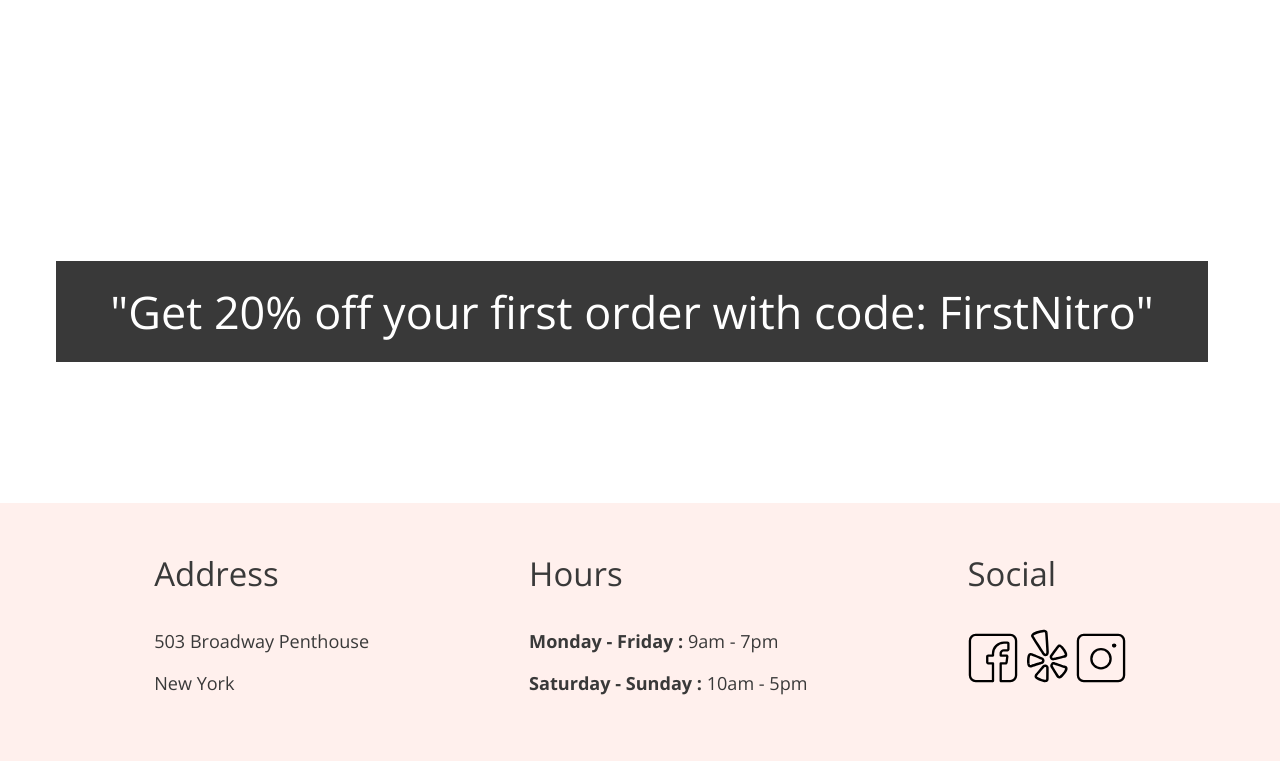
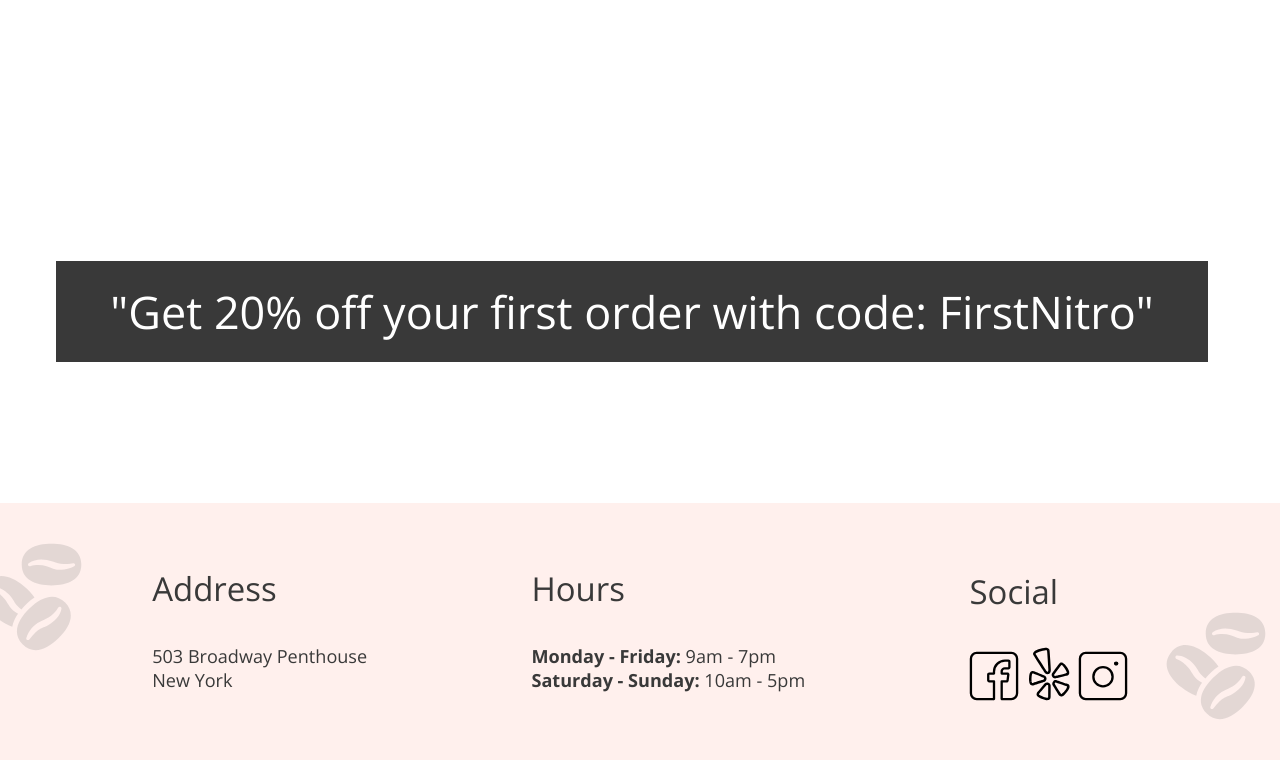
Before and after one commit to Roshfaleel/coffeeshop, a plain HTML site: page index.html in a window 1280 px wide. Shown: the part 2507-3268 px from the top of the page. Drawn offline with nearby package versions, Linux system fonts and the light colour scheme.

Commit message:
update footer

```diff
--- a/css/landing.css
+++ b/css/landing.css
@@ -2,6 +2,7 @@
 *::before,
 *::after {
   box-sizing: border-box;
+
 }
 
 button {
@@ -206,20 +207,43 @@ button {
   text-align: center;
   width: 90%;
 }
+/* the footer */
+.footer {
+  display: flex;
+  width: 100%;
+  justify-content: space-around;
+  align-items: center;
+  padding: 20px 70px 40px;
+  background-color:#fff0ed ;
+  position: relative;
 
-.footer {
-  background-color: #fff0ed;
-  padding-top: 3rem;
-  padding-left: 0rem;
-  padding-bottom: 3rem;
-  width: 100%;
-  display: flex;
-  justify-content: center;
-  gap: 10rem;
 }
-.footer__header {
-  margin-top: 0rem;
+.footer__section{
+  padding: 10px;
 }
-.footer img {
+
+.footer__section img {
   width: 3.125rem;
 }
+.footer:before,
+.footer:after {
+  content: '';
+  position: absolute;
+  opacity: 0.2;
+  background-image: url('../assets/coffee-beans-logo-and-footer.svg');
+  background-size: contain;
+  background-repeat: no-repeat;
+  width: 8rem;
+  height: 8rem;
+
+}
+
+.footer:before {
+  top:30px;
+  left: -2rem;
+}
+
+.footer:after {
+  bottom: 30px;
+  right: 0;
+}
--- a/index.html
+++ b/index.html
@@ -106,7 +106,7 @@
             </div>
             <div class="phrase__background">
                 <div class="phrase__background--image">
-                    <img src="./assets/tiltedcan.png" />
+                    <img src="./assets/tiltedcan.png" alt="tilted can"/>
                 </div>
             </div>
             <!-- updated discount section -->
@@ -116,24 +116,23 @@
         </article>
     </main>
     <footer class="footer">
-        <div>
-            <h3 class="footer__header">Address</h3>
-            <p>503 Broadway Penthouse</p>
-            <p>New York</p>
+        <div class="footer__section">
+            <h3>Address</h3>
+            <p>503 Broadway Penthouse<br>New York</p>
         </div>
-        <div>
-            <h3 class="footer__header" 3>Hours</h3>
-            <p> <strong>Monday - Friday : </strong>9am - 7pm</p>
-            <p> <strong>Saturday - Sunday :</strong> 10am - 5pm</p>
+        <div class="footer__section">
+            <h3>Hours</h3>
+            <p><strong>Monday - Friday:</strong> 9am - 7pm<br> <strong>Saturday - Sunday:</strong> 10am - 5pm</p>
         </div>
-        <div>
-            <h3 class="footer__header">Social</h3>
-            <a href="https://facebook.com"><img src="./assets/Facebook-Icon.svg" alt="Facebook" /></a>
-            <a href="https://yelp.com"><img src="./assets/Yelp-Icon.svg" alt="Yelp" /></a>
-            <a href="https://instagram.com"><img src="./assets/Instagram-Icon.svg" alt="Instagram" /></a>
+        <div class="footer__section">
+            <h3>Social</h3>
+            <div class="social-icons">
+                <a href="https://facebook.com"><img src="./assets/Facebook-Icon.svg" alt="Facebook" /></a>
+                <a href="https://yelp.com"><img src="./assets/Yelp-Icon.svg" alt="Yelp" /></a>
+                <a href="https://instagram.com"><img src="./assets/Instagram-Icon.svg" alt="Instagram" /></a>
+            </div>
         </div>
     </footer>
-    </div>
 </body>
 
 </html>
```
